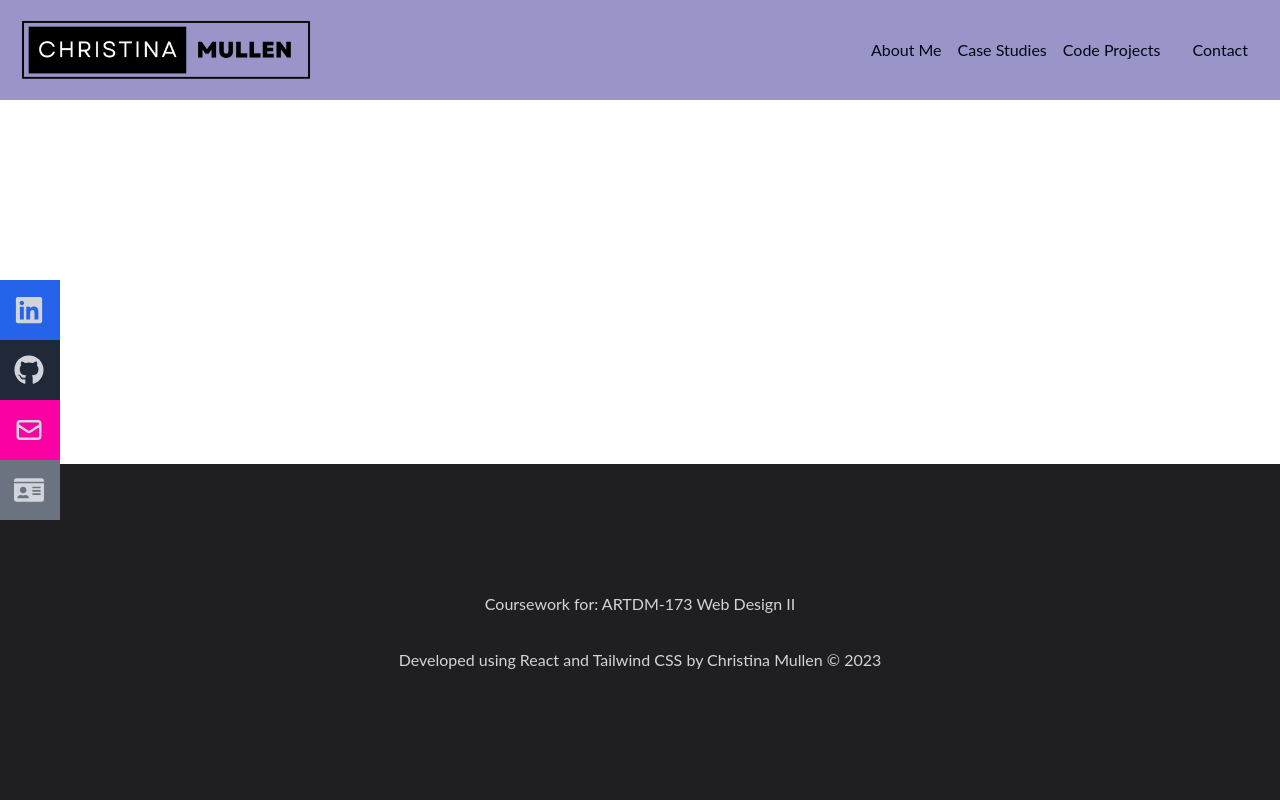
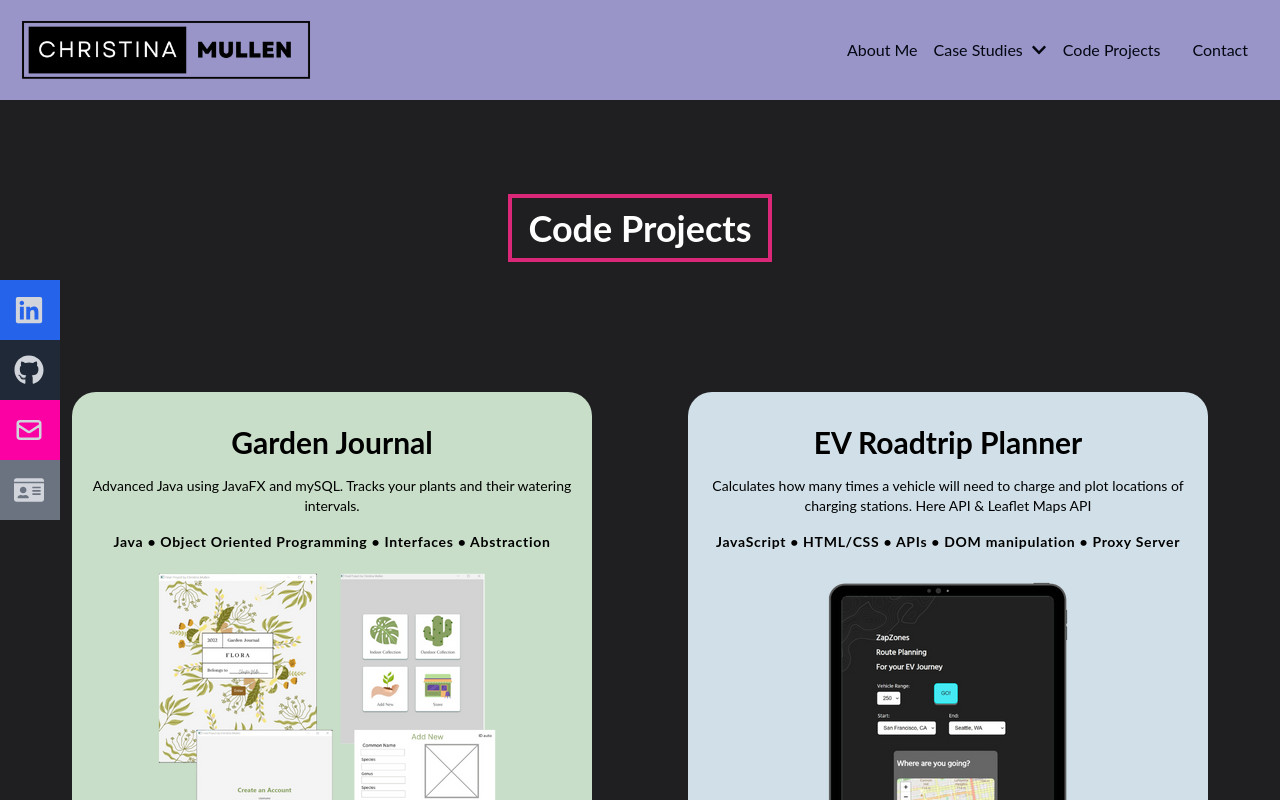
Before and after one commit to christinamullen/christina-portfolio, a React (Create React App) app: page /Code in a window 1280 px wide. Shown: the top 800 px of the page. Built offline with nearby package versions, Linux system fonts and the light colour scheme.

Commit message:
routing for code projects

```diff
--- a/src/App.js
+++ b/src/App.js
@@ -22,6 +22,7 @@ import FeaturesImages from "./components/FeaturesImages";
 import Sections from "./components/Sections";
 import Slide from "./components/Slide";
 import SlidePurple from "./components/SlidePurple";
+import Code from "./components/Code";
 
 
 function App() {
@@ -54,6 +55,12 @@ function App() {
               <Contact />
               </div>
             } />
+            <Route path="/Code" element={
+             <div>
+              <Code />
+              <Contact />
+              </div>
+            } />
             <Route path="/Contact" element={
              <div>
               <Contact />
@@ -66,8 +73,6 @@ function App() {
               <Features />
               <SiteArchitecture />
               <Takeaways/>
-              <Work />
-              <Contact />
               </div>} />
             <Route path="/UXCaseStudyWW" element={
             <div>
@@ -84,7 +89,6 @@ function App() {
              <Slide />
              <SlidePurple />
              <Takeaways />
-             <Contact />
              </div>
             } />
             <Route path="/WebDesignII" element={<WebDesignII />} />
--- a/src/components/Code.jsx
+++ b/src/components/Code.jsx
@@ -0,0 +1,54 @@
+import React from 'react'
+import flora from '../assets/images/Flora.png'
+import rsvp from '../assets/images/RSVPpysql.png'
+import ev from '../assets/images/zzJS.png'
+import pet from '../assets/images/Pet.png'
+
+const Code = () => {
+    return (
+        <div name='code' className='w-full mx-auto flex flex-col justify-center h-auto bg-[#1F1F21] text-gray-300'>
+            <div className='flex flex-col text-4xl font-bold items-center w-full h-full pt-24 text-white'>
+                <div className='my-28'>
+                    <h1 className='text-4xl font-bold inline border-4 px-4 py-2 m-8 border-pink-600'>Code Projects</h1>
+                </div>
+                <div className='max-w-[1200px] w-full grid grid-cols-1 md:grid-cols-2 gap-8 py-8'>
+                    <a href="https://github.com/christinamullen" target="_blank" rel="noopener noreferrer" className="block cursor-pointer">
+                        <div className='h-[580px] mx-8 col-span-1 text-center rounded-3xl py-8 bg-[#C8DEC8] text-black transform transition-transform duration-500 ease-in-out md:hover:scale-110 md:hover:translate-x-5'>
+                            <h1 className='text-3xl font-bold'>Garden Journal</h1>
+                            <h3 className='text-sm font-normal p-4'>Advanced Java using JavaFX and mySQL. Tracks your plants and their watering intervals.</h3>
+                            <p className='text-sm tracking-wider px-4'>Java • Object Oriented Programming • Interfaces • Abstraction</p>
+                            <img className='mx-auto p-4' src={flora} alt='' />
+                        </div>
+                    </a>
+                    <a href="https://christinamullen.github.io/project4_apiAI/" target="_blank" rel="noopener noreferrer" className="block cursor-pointer">
+                        <div className='h-[580px] mx-8 col-span-1 text-center rounded-3xl py-8 bg-[#D1E0E8] text-black transform transition-transform duration-500 ease-in-out md:hover:scale-110 md:hover:-translate-x-5'>
+                            <h1 className='text-3xl font-bold'>EV Roadtrip Planner</h1>
+                            <h3 className='text-sm font-normal p-4'>Calculates how many times a vehicle will need to charge and plot locations of charging stations. Here API & Leaflet Maps API</h3>
+                            <p className='text-sm tracking-wider px-4'>JavaScript • HTML/CSS • APIs • DOM manipulation • Proxy Server</p>
+                            <img className='mx-auto p-4' src={ev} alt='' />
+                        </div>
+                    </a>
+                    <a href="https://github.com/christinamullen/WeddingRSVP-db" target="_blank" rel="noopener noreferrer" className="block cursor-pointer">
+                        <div className='h-[580px] mx-8 col-span-1 text-center rounded-3xl py-8 bg-[#D6D1E8] text-black transform transition-transform duration-500 ease-in-out md:hover:scale-110 md:hover:translate-x-5'>
+                            <h1 className='text-3xl font-bold'>Wedding RSVP Portal</h1>
+                            <h3 className='text-sm font-normal p-4'>Web Programming project where guests can RSVP, lookup by email, select their meal choice, add a +1 guest. </h3>
+                            <p className='text-sm tracking-wider'>Python • SQL • HTML/CSS • Web Programming</p>
+                            <img className='mx-auto p-4' src={rsvp} alt='' />
+                        </div>
+                    </a>
+                    <div className='h-[580px] mx-8 col-span-1 text-center rounded-3xl py-8 bg-[#D4DDDB] text-black transform transition-transform duration-500 ease-in-out md:hover:scale-110 md:hover:-translate-x-5'>
+                        <h1 className='text-3xl font-bold'>Vet Office</h1>
+                        <h1 className='text-3xl font-bold'>Waiting Room Simulator</h1>
+                        <h3 className='text-sm font-normal p-4'>Simulates daily patient flow in a medical office. Severity rancomly ranked 1-5, with most severe given greatest priority.</h3>
+                        <p className='text-sm tracking-wider'>C++ • Data Structures • Error Testing • Big-O runtime optimization</p>
+                        <img className='mx-auto p-4 max-h-[350px]' src={pet} alt='' />
+                    </div>
+
+
+                </div>
+            </div>
+        </div>
+    )
+}
+
+export default Code
--- a/src/components/NavBar.jsx
+++ b/src/components/NavBar.jsx
@@ -3,6 +3,7 @@ import { FaBars, FaTimes, FaGithub, FaLinkedin, FaIdCard } from 'react-icons/fa'
 import { HiOutlineMail } from 'react-icons/hi'
 import Logo from '../assets/images/CMlogo3.png'
 import { Link as RouterLink } from 'react-router-dom';
+import { FaChevronDown, FaChevronUp } from 'react-icons/fa';
 
 const NavBar = () => {
   const [nav, setNav] = useState(false)
@@ -23,8 +24,9 @@ const NavBar = () => {
 
         <li><RouterLink to="/About">About Me</RouterLink></li>
         <div className="relative">
-          <button onClick={handleDropdown} className=" focus:outline-none">
+          <button onClick={handleDropdown} className="flex items-center focus:outline-none">
             Case Studies
+            {dropdown ? <FaChevronUp className="ml-2" /> : <FaChevronDown className="ml-2" />}
           </button>
           {dropdown && (
             <div className="absolute bg-white shadow-md rounded-md py-2 w-40">
--- a/src/components/Work.jsx
+++ b/src/components/Work.jsx
@@ -13,6 +13,7 @@ const Work = () => {
         <div className='my-28'>
           <h1 className='text-4xl font-bold inline border-4 px-4 py-2 m-8 border-pink-600'>Work Samples</h1>
         </div>
+
         <div className='max-w-[1200px] w-full grid grid-cols-1 md:grid-cols-2 gap-8 py-8'>
           <a href="/UICaseStudyHC" target="_blank" rel="noopener noreferrer" className="block cursor-pointer">
             <div className='h-[580px] mx-8 col-span-1 text-center rounded-3xl py-8 bg-white text-black transform transition-transform duration-500 ease-in-out md:hover:scale-110 md:hover:translate-x-5'>
```
